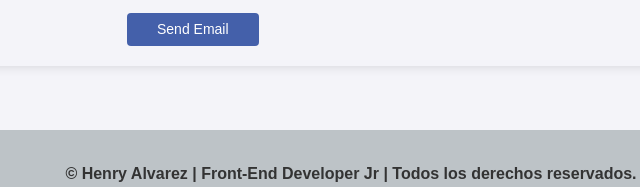
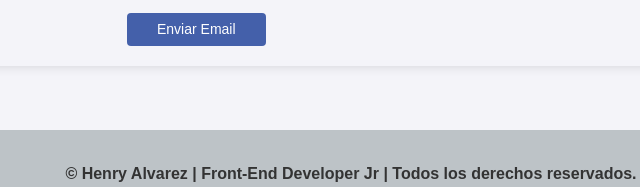
Before and after one commit to HenryJrAlvarezBte/portfolio-henry-alvarez, a plain HTML site: page index.html in a window 1280 px wide. Shown: the part 2129-2316 px from the top of the page, 289-929 px from the left. Drawn offline with nearby package versions, Linux system fonts and the light colour scheme.

Commit message:
update/input-email

```diff
--- a/index.html
+++ b/index.html
@@ -150,7 +150,7 @@
           <label for="email_id" class="block mb-2">Correo electronico:</label>
           <input type="email" name="email_id" id="email_id" class="w-full p-2 border border-gray-300 rounded" required>
         </div>
-        <input type="submit" id="button" value="Send Email"
+        <input type="submit" id="button" value="Enviar Email"
           class="px-4 py-2 bg-blue-600 text-gray-100 rounded hover:bg-blue-700 transition">
       </form>
     </section>
```
